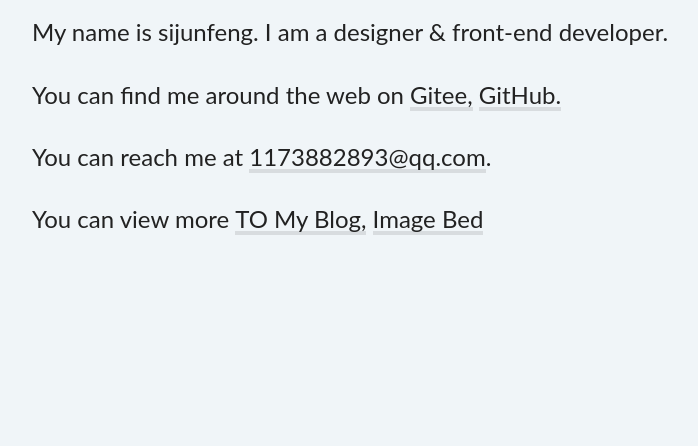
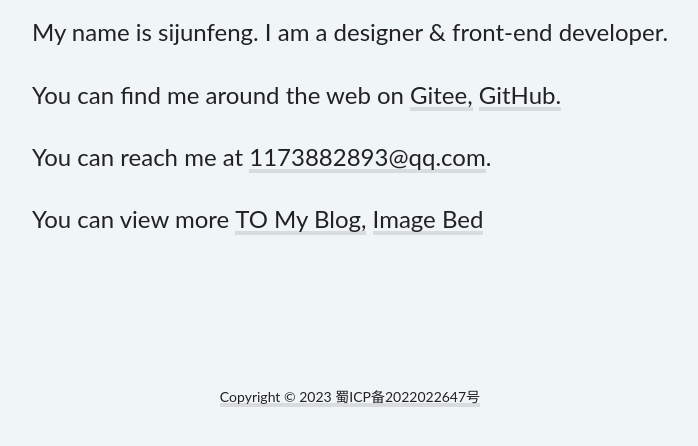
Before and after one commit to Leocat81/blog_cover, a website built with webpack: page src/index.html in a window 1280 px wide. Shown: the part 354-800 px from the top of the page, without its empty margins (290-988 px from the left). Built offline with nearby package versions, Linux system fonts and the light colour scheme; what webfontloader would draw is missing.

Commit message:
add:添加备案信息

```diff
--- a/src/index.html
+++ b/src/index.html
@@ -46,5 +46,13 @@
                 <a href="https://www.pipef.top/bed/" class="blog">Image Bed</a>
             </p>
         </div>
+        <div class="bottom">
+            <a
+                href="https://beian.miit.gov.cn/"
+                target="_blank"
+                rel="noopener noreferrer"
+                >Copyright © 2023 蜀ICP备2022022647号</a
+            >
+        </div>
     </body>
 </html>
--- a/src/scss/style.scss
+++ b/src/scss/style.scss
@@ -176,3 +176,10 @@ a {
         transform: translateZ(0) scale(1, 1);
     }
 }
+.bottom{
+    position: fixed;
+    bottom: 5%;
+    width: 100%;
+    text-align: center;
+    font-size: 14px;
+}
```
